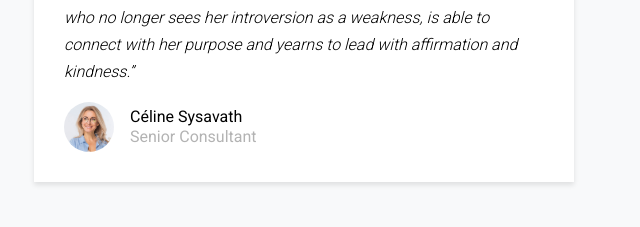
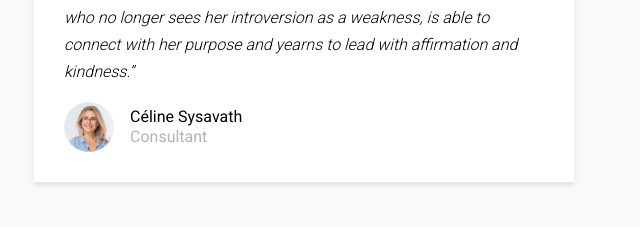
Before and after one commit to RuyBlast/leadership, a website: page index.html in a window 1280 px wide. Shown: the part 7884-8111 px from the top of the page, 51-691 px from the left. Drawn offline with Linux system fonts and the light colour scheme; files whose address does not match are found by name.

Commit message:
change Céline's title from 'senior consultant' to 'consultant'

```diff
--- a/index.html
+++ b/index.html
@@ -393,7 +393,7 @@ However, each session was emotionally intense, embracing the uncomfortable compl
                 </figure>
                 <div class="vcard-text">
                   <span class="d-block">Céline Sysavath</span>
-                  <span class="position">Senior Consultant</span>
+                  <span class="position">Consultant</span>
                 </div>
               </div>
             </div>
```
